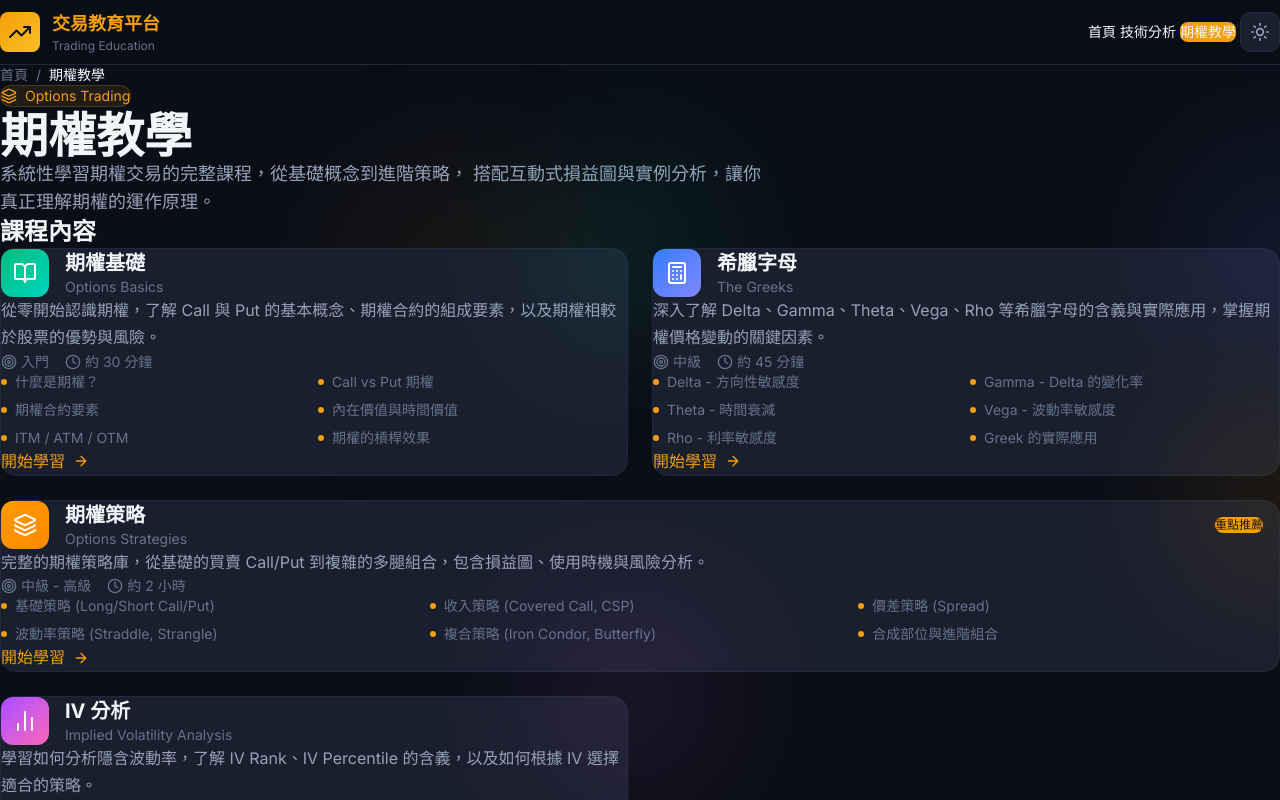
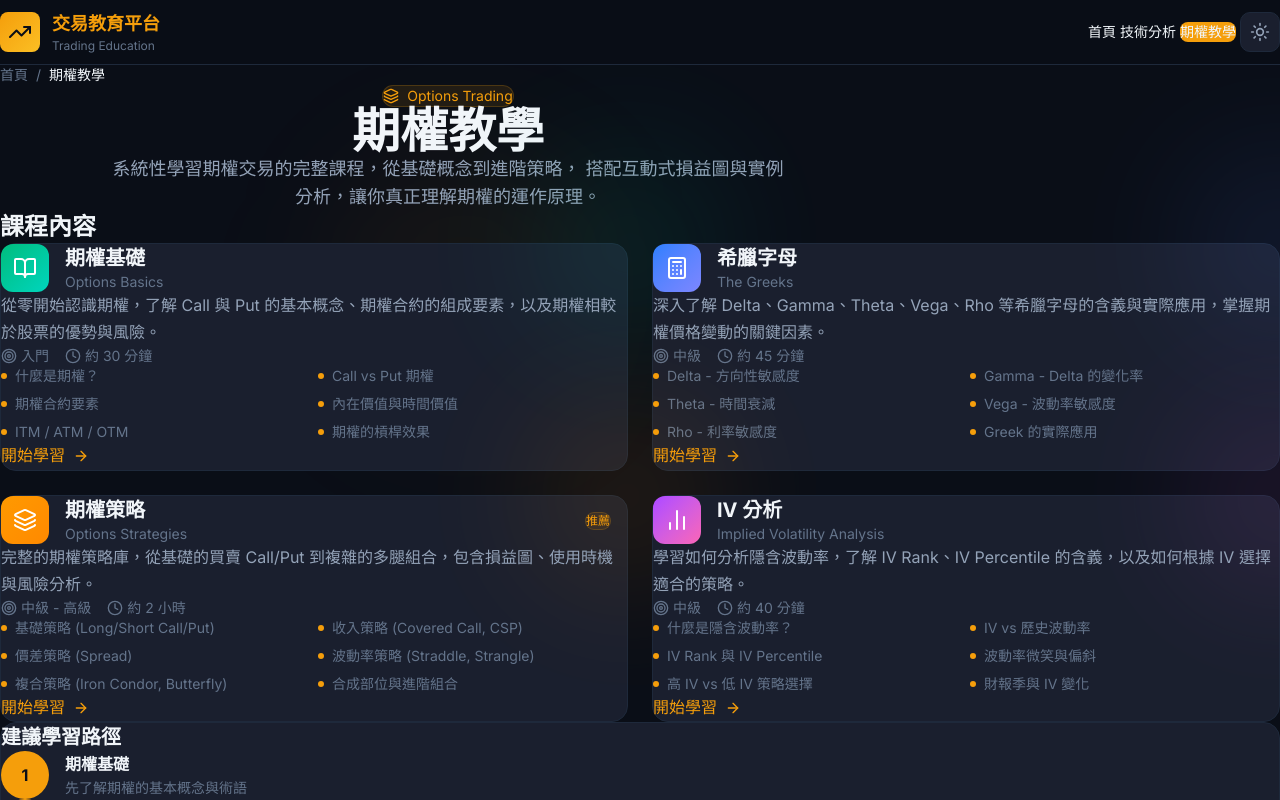
Before and after one commit to sam9407287/trading-education, a Next.js app: page /options in a window 1280 px wide. Shown: the top 800 px of the page. Built offline with nearby package versions, Linux system fonts and the light colour scheme.

Commit message:
Fix: Center align hero text and remove bottom CTA

```diff
--- a/src/app/globals.css
+++ b/src/app/globals.css
@@ -48,8 +48,8 @@
   --accent-blue: #2563eb;
   --accent-purple: #7c3aed;
 
-  --border-color: #e5e7eb; /* Gray-200 */
-  --border-light: #d1d5db; /* Gray-300 */
+  --border-color: #f1f5f9; /* Gray-100 (更淡的邊框) */
+  --border-light: #e5e7eb; /* Gray-200 */
 
   --profit: #059669;
   --loss: #dc2626;
--- a/src/app/options/page.tsx
+++ b/src/app/options/page.tsx
@@ -128,7 +128,7 @@ export default function OptionsPage() {
             <span className="text-[var(--text-primary)]">期權教學</span>
           </nav>
 
-          <div className="max-w-3xl">
+          <div className="max-w-4xl mx-auto flex flex-col items-center text-center">
             <div className="inline-flex items-center gap-2 px-4 py-2 rounded-full bg-[var(--accent-gold)]/10 border border-[var(--accent-gold)]/20 mb-6">
               <Layers className="w-4 h-4 text-[var(--accent-gold)]" />
               <span className="text-sm text-[var(--accent-gold)]">Options Trading</span>
@@ -138,7 +138,7 @@ export default function OptionsPage() {
               期權教學
             </h1>
 
-            <p className="text-lg text-[var(--text-secondary)] mb-8">
+            <p className="text-lg text-[var(--text-secondary)] mb-8 max-w-2xl mx-auto">
               系統性學習期權交易的完整課程，從基礎概念到進階策略，
               搭配互動式損益圖與實例分析，讓你真正理解期權的運作原理。
             </p>
@@ -160,14 +160,12 @@ export default function OptionsPage() {
             <Link
               key={course.id}
               href={course.href}
-              className={`group relative overflow-hidden rounded-2xl bg-[var(--bg-card)] border border-[var(--border-color)] p-6 hover:border-[var(--accent-gold)]/50 transition-all ${
-                course.featured ? 'md:col-span-2' : ''
-              }`}
+              className="group relative overflow-hidden rounded-2xl bg-[var(--bg-card)] border border-[var(--border-color)] p-6 hover:border-[var(--accent-gold)]/50 transition-all hover:shadow-lg hover:-translate-y-1"
             >
-              {/* Featured badge */}
+              {/* Featured badge - Optional, keep standard size */}
               {course.featured && (
-                <div className="absolute top-4 right-4 px-3 py-1 rounded-full bg-[var(--accent-gold)] text-[var(--bg-primary)] text-xs font-medium">
-                  重點推薦
+                <div className="absolute top-4 right-4 px-2.5 py-0.5 rounded-full bg-[var(--accent-gold)]/10 text-[var(--accent-gold)] text-xs font-medium border border-[var(--accent-gold)]/20">
+                  推薦
                 </div>
               )}
 
@@ -204,7 +202,7 @@ export default function OptionsPage() {
                 </div>
 
                 {/* Topics */}
-                <div className={`grid ${course.featured ? 'sm:grid-cols-2 lg:grid-cols-3' : 'grid-cols-2'} gap-2 mb-4`}>
+                <div className="grid grid-cols-2 gap-2 mb-4">
                   {course.topics.map((topic) => (
                     <div
                       key={topic}
--- a/src/app/page.tsx
+++ b/src/app/page.tsx
@@ -165,23 +165,6 @@ export default function HomePage() {
               從技術分析到期權策略，系統性學習市場分析與交易技巧，
               搭配互動式圖表，讓複雜概念變得清晰易懂
             </p>
-
-            <div className="flex flex-col sm:flex-row gap-3 sm:gap-4 justify-center px-4">
-              <Link
-                href="/technical-analysis"
-                className="inline-flex items-center justify-center gap-2 px-5 sm:px-6 py-2.5 sm:py-3 rounded-lg bg-gradient-to-r from-blue-500 to-cyan-400 text-white font-medium hover:opacity-90 transition-opacity text-sm sm:text-base"
-              >
-                <BarChart3 className="w-4 h-4 sm:w-5 sm:h-5" />
-                開始學習技術分析
-              </Link>
-              <Link
-                href="/options"
-                className="inline-flex items-center justify-center gap-2 px-5 sm:px-6 py-2.5 sm:py-3 rounded-lg gradient-gold text-[var(--bg-primary)] font-medium hover:opacity-90 transition-opacity text-sm sm:text-base"
-              >
-                <Layers className="w-4 h-4 sm:w-5 sm:h-5" />
-                探索期權策略
-              </Link>
-            </div>
           </div>
         </div>
       </section>
--- a/src/app/technical-analysis/page.tsx
+++ b/src/app/technical-analysis/page.tsx
@@ -146,7 +146,7 @@ export default function TechnicalAnalysisPage() {
             <span className="text-[var(--text-primary)]">技術分析</span>
           </nav>
 
-          <div className="max-w-3xl">
+          <div className="max-w-4xl mx-auto flex flex-col items-center text-center">
             <div className="inline-flex items-center gap-2 px-4 py-2 rounded-full bg-blue-500/10 border border-blue-500/20 mb-6">
               <TrendingUp className="w-4 h-4 text-blue-400" />
               <span className="text-sm text-blue-400">Technical Analysis</span>
@@ -156,7 +156,7 @@ export default function TechnicalAnalysisPage() {
               技術分析教學
             </h1>
 
-            <p className="text-lg text-[var(--text-secondary)] mb-8">
+            <p className="text-lg text-[var(--text-secondary)] mb-8 max-w-2xl mx-auto">
               從基礎指標到進階理論，系統性學習技術分析的完整知識體系。
               掌握圖表判讀、形態識別與週期分析，建立專業的市場分析能力。
             </p>
@@ -170,7 +170,7 @@ export default function TechnicalAnalysisPage() {
           {categories.map((category) => (
             <div
               key={category.id}
-              className="group relative overflow-hidden rounded-2xl bg-[var(--bg-card)] border border-[var(--border-color)] hover:border-[var(--border-light)] transition-all"
+              className="group relative overflow-hidden rounded-2xl bg-[var(--bg-card)] border border-[var(--border-color)] hover:border-[var(--border-light)] transition-all hover:shadow-lg hover:-translate-y-1"
             >
               {/* Status badge */}
               {category.status === 'coming-soon' && (
@@ -260,24 +260,7 @@ export default function TechnicalAnalysisPage() {
         </div>
       </section>
 
-      {/* CTA */}
-      <section className="max-w-7xl mx-auto px-4 sm:px-6 lg:px-8 py-16">
-        <div className="text-center">
-          <h2 className="text-2xl font-bold text-[var(--text-primary)] mb-4">
-            也想學習期權交易？
-          </h2>
-          <p className="text-[var(--text-secondary)] mb-8">
-            結合技術分析與期權策略，打造更完整的交易系統
-          </p>
-          <Link
-            href="/options"
-            className="inline-flex items-center gap-2 px-8 py-4 rounded-xl gradient-gold text-[var(--bg-primary)] font-semibold hover:opacity-90 transition-opacity"
-          >
-            探索期權教學
-            <ArrowRight className="w-5 h-5" />
-          </Link>
-        </div>
-      </section>
+      {/* CTA - Removed */}
     </div>
   );
 }
```
